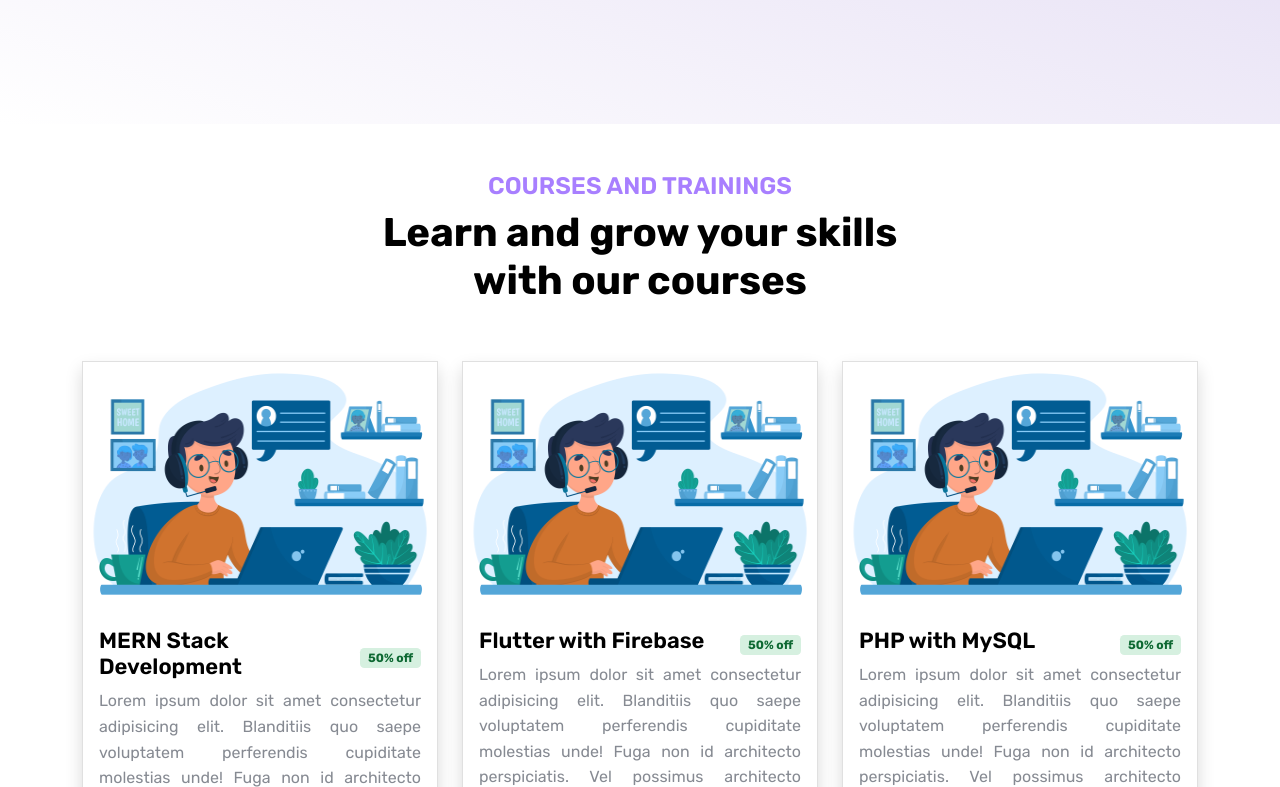
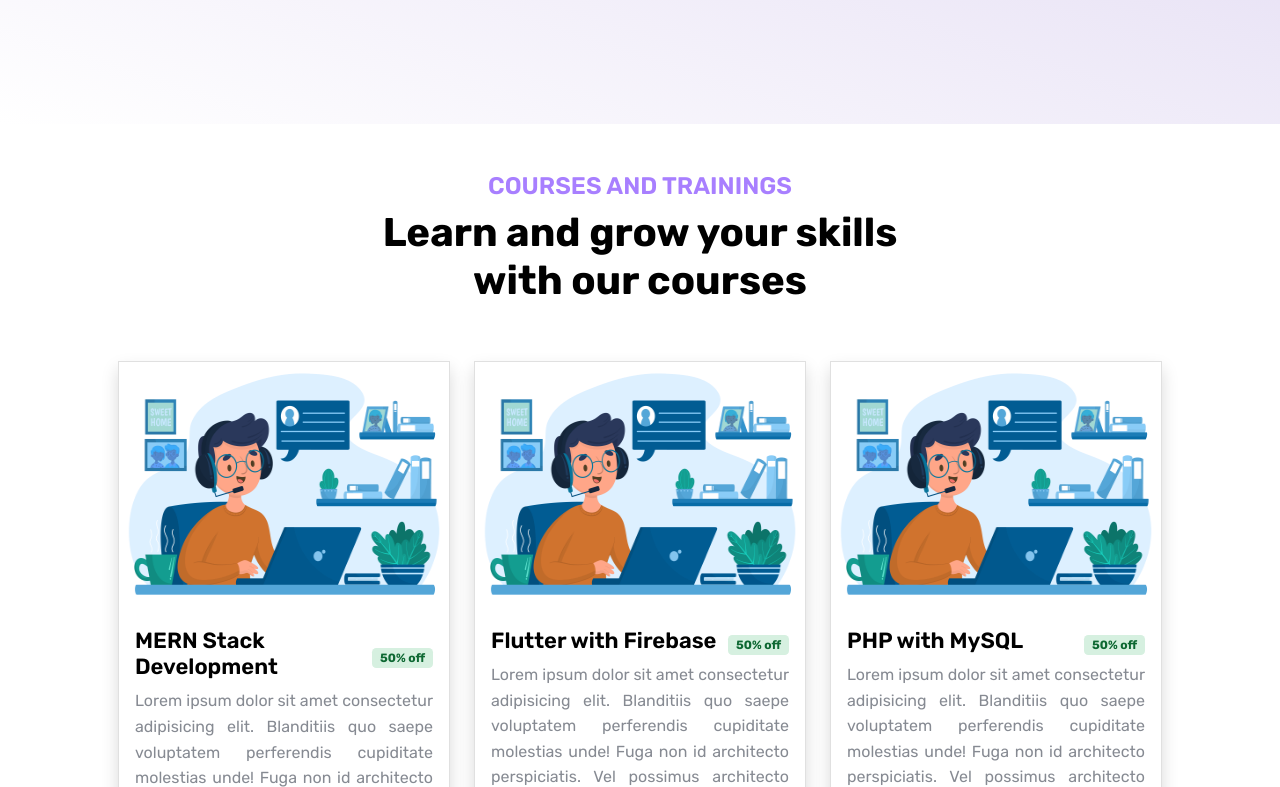
Before and after one commit to Yashcodes/CodeNesters-Frontend, a React (Create React App) app: page /courses in a window 1280 px wide. Shown: the part 693-1480 px from the top of the page. Built offline with nearby package versions, Linux system fonts and the light colour scheme; no server answers.

Commit message:
Fixed some ailgnment issues in courses page

```diff
--- a/src/components/CourseComponents/CourseBanner.jsx
+++ b/src/components/CourseComponents/CourseBanner.jsx
@@ -5,7 +5,7 @@
 const CourseBanner = () => {
   return (
     <>
-      <div className="course-container container-fluid pt-5">
+      <div className="course-container container-fluid pt-5 px-2">
         <div className="course-banner-section d-flex align-items-center justify-content-center gap-5 flex-wrap">
           <div
             className="course-banner-left align-self-center d-flex flex-column"
--- a/src/components/CourseComponents/CourseSection.jsx
+++ b/src/components/CourseComponents/CourseSection.jsx
@@ -80,19 +80,19 @@
   ];
 
   return (
-    <div className="py-5 px-1">
+    <div className="py-5">
       <h4
-        className="text-center"
+        className="text-center mx-1"
         style={{ color: "#a87fff", fontWeight: "600" }}
       >
         COURSES AND TRAININGS
       </h4>
-      <h2 className="fs-1 fw-bold text-black text-center">
+      <h2 className="fs-1 fw-bold text-black text-center mx-1">
         Learn and grow your skills <br /> with our courses
       </h2>
 
-      <div className="course-cards container">
-        <div className="row d-flex flex-wrap my-5">
+      <div className="course-cards container px-5">
+        <div className="row d-flex flex-wrap flex-row my-5">
           {courseCardData.map((cardData) => (
             <div className="col-md-4 my-2">
               <div className="course-card border shadow">
@@ -111,7 +111,7 @@
                       className="text-black"
                       style={{ fontSize: "22px", fontWeight: "600" }}
                     >
-                      {cardData?.card?.title}{" "}
+                      {cardData?.card?.title}
                     </h4>
                     <span className="badge badge-success">50% off</span>
                   </div>
@@ -141,7 +141,7 @@
 
                     <div className="card-price">
                       <span className="m-0 text-gradient">
-                        Rs. 3499/-{" "}
+                        Rs. 3499/-
                         <p
                           className="text-decoration-line-through d-inline"
                           style={{
@@ -150,8 +150,8 @@
                             color: "gray",
                           }}
                         >
-                          Rs. 6999{" "}
-                        </p>{" "}
+                          Rs. 6999
+                        </p>
                       </span>
                     </div>
                   </div>
--- a/src/styles/Course.css
+++ b/src/styles/Course.css
@@ -37,6 +37,12 @@
   overflow: hidden;
 }
 
+@media only screen and (max-width : 768) {
+  .course-card {
+    width: 400px;
+  }
+}
+
 .card-img:hover img {
   transform: scale(1.1);
   transition-property: all;
```
